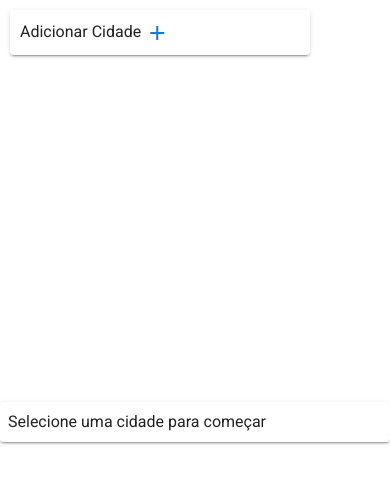
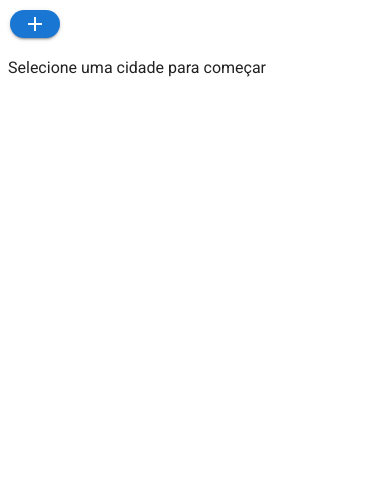
Before and after one commit to Leo-Felde/openweather_comeia, a Vue app: page / in a window 390 px wide. Shown: the top 484 px of the page. Built offline with nearby package versions, Linux system fonts and the light colour scheme.

Commit message:
feat: responsividade

```diff
--- a/src/assets/styles/main.sass
+++ b/src/assets/styles/main.sass
@@ -1,5 +1,5 @@
 .v-card--link:before
   background: none !important
 
-#app
-  background: #dde9ee
+html, body
+  overflow: hidden
--- a/src/components/CardCidadeDetalhada.vue
+++ b/src/components/CardCidadeDetalhada.vue
@@ -6,6 +6,7 @@
     :max-width="maxWidth"
     :heigth="heigth"
     :flat="flat"
+    :color="transparent ? '#ffffff00' : '#fff'"
   >
     <div
       v-if="cidade?.id"
@@ -51,7 +52,10 @@
           >vento: {{ cidade.wind.speed }}km/h {{ formatarDirecaoVento(cidade.wind.deg) }}</span>
         </div>
       </div>
-
+      <v-progress-linear
+        v-if="loadingPrevisao"
+        indeterminate
+      />
       <chart-clima
         v-if="previsao?.length"
         :dados="previsao"
@@ -86,6 +90,10 @@ export default {
       type: Boolean,
       default: false
     },
+    transparent: {
+      type: Boolean,
+      default: false
+    },
     heigth: {
       type: [String, Number],
       default: undefined
@@ -104,6 +112,7 @@ export default {
     return {
       previsao: [],
       dataHora: null,
+      loadingPrevisao: false
     }
   },
 
@@ -125,6 +134,7 @@ export default {
   methods: {
     async fetchPrevisao() {
       try {
+        this.loadingPrevisao = true
         if (this.cidade.lat && this.cidade.lon) {
           const options = {
             lat: this.cidade.lat,
@@ -136,6 +146,8 @@ export default {
         }
       } catch (error) {
         console.error(`Não foi possível obter os dados da cidade ${this.cidade.name || 'CIDADE_NAO_INFORMADA'}:`, error)
+      } finally {
+        this.loadingPrevisao = false
       }
     },
 
--- a/src/components/CardCidadeResumida.vue
+++ b/src/components/CardCidadeResumida.vue
@@ -1,6 +1,6 @@
 <template>
   <v-card
-    class="card-cidade-clima pa-1 mb-1"
+    class="card-cidade-resumida pa-1 mb-1 mx-1"
     outlined
     :class="{'selected' : selecionada}"
     :disabled="disabled"
@@ -18,7 +18,7 @@
 
     <div v-else>
       <span class="cidade-info text-subtitle-2 ml-2">
-        {{ cidade.name }}{{ cidade.state ? `, ${ cidade.state }` : '' }}
+        {{ cidade.name }}{{ cidade.state && $vuetify.breakpoint.mdAndUp ? `, ${ cidade.state }` : '' }}
       </span>
       <div class="cidade-clima text-subtitle-2">
         <weather-icon
@@ -29,7 +29,6 @@
         <span class="temp"> {{ clima.main.temp.toFixed(1) }}°C </span>
       </div>
     </div>
-
     <v-tooltip
       left
       open-delay="300"
@@ -37,6 +36,7 @@
       <template #activator="{ on }">
         <v-btn
           class="btn-remover-cidade"
+          :class="{ 'mobile' : $vuetify.breakpoint.smAndDown }"
           icon
           small
           v-on="on"
@@ -158,10 +158,16 @@ export default {
   position: absolute
   top: 8px
   right: 10px
+  .mobile
+    bottom: 5px !important
 
 .cidade-clima
   display: flex
   .temp, .weather-icon
     margin-top: auto
     margin-bottom: auto
+
+.card-cidade-resumida
+  max-height: 120px !important
+  min-width: 120px
 </style>
--- a/src/components/ListaCidades.vue
+++ b/src/components/ListaCidades.vue
@@ -1,9 +1,13 @@
 <template>
   <v-card
     id="lista-cidades"
+    class="d-flex"
+    :class="{'flex-column' : !vertical}"
     :width="width"
+    :max-width="maxWidth"
     :heigth="heigth"
     :flat="flat"
+    :color="transparent ? '#ffffff00' : '#fff'"
   >
     <card-cidade-resumida
       v-for="cidade in cidadesSelecionadas"
@@ -45,12 +49,26 @@
           </v-icon>
         </v-btn>
       </div>
-      <div v-else>
+      <v-card
+        v-else-if="$vuetify.breakpoint.mdAndUp"
+        outlined
+        class="py-2 pl-2 btn-add-cidade"
+      >
         Adicionar Cidade
         <v-icon color="primary">
           mdi-plus
         </v-icon>
-      </div>
+      </v-card>
+      <v-btn
+        v-else
+        rounded
+        dark
+        small
+        color="primary"
+        class="my-auto"
+      >
+        <v-icon> mdi-plus </v-icon>
+      </v-btn>
     </div>
   </v-card>
 </template>
@@ -80,7 +98,19 @@ export default {
       type: [String, Number],
       default: undefined
     },
+    maxWidth: {
+      type: [String, Number],
+      default: '400px'
+    },
     flat: {
+      type: Boolean,
+      default: false
+    },
+    transparent: {
+      type: Boolean,
+      default: false
+    },
+    vertical: {
       type: Boolean,
       default: false
     },
@@ -145,9 +175,9 @@ export default {
 #lista-cidades
   min-width: 300px
   width: 20vw
-  max-width: 400px
   padding: 10px !important
-  display: flex
-  flex-direction: column
+  overflow: auto
 
+.btn-add-cidade
+  cursor: pointer
 </style>
--- a/src/views/Main.vue
+++ b/src/views/Main.vue
@@ -1,10 +1,27 @@
 <template>
-  <div id="main-view">
-    <lista-cidades v-model="cidadeSelecionada" />
+  <v-card
+    id="main-view"
+    v-resize="onResize"
+    flat
+    :class="{'flex-column' : listaMobile}"
+    :color="!absoluteBreakpoint ? '#fff' : '#dde9ee'"
+  >
+    <lista-cidades
+      v-model="cidadeSelecionada"
+      :class="{'lista-cidades-absolute' : absoluteBreakpoint}"
+      :flat="listaMobile"
+      :transparent="listaMobile"
+      :vertical="listaMobile"
+      :width="listaMobile? '100%' : null"
+      :max-width="listaMobile? '100%' : '400px'"
+    />
     <card-cidade-detalhada
+      class="ma-sm-auto mx-xs-4"
       :cidade="cidadeSelecionada"
+      :flat="!absoluteBreakpoint"
+      :transparent="!absoluteBreakpoint"
     />
-  </div>
+  </v-card>
 </template>
 
 <script>
@@ -21,9 +38,26 @@ export default {
 
   data() {
     return {
-      cidadeSelecionada: {}
+      cidadeSelecionada: {},
+      absoluteBreakpoint: false
     }
   },
+
+  computed: {
+    listaMobile () {
+      return this.$vuetify.breakpoint.smAndDown
+    }
+  },
+
+  mounted () {
+    this.onResize()
+  },
+
+  methods: {
+    onResize () {
+      this.absoluteBreakpoint = window.innerWidth > 1225
+    }
+  }
 }
 </script>
 
@@ -31,12 +65,13 @@ export default {
 #main-view
   display: flex
   height: 100%
+  overflow: hidden
 
-#lista-cidades
+.lista-cidades-absolute
   position: absolute
   top: 10px
   left: 10px
 
 #cidade-detalhada
-  margin: auto !important
+  // margin: auto !important
 </style>
```
